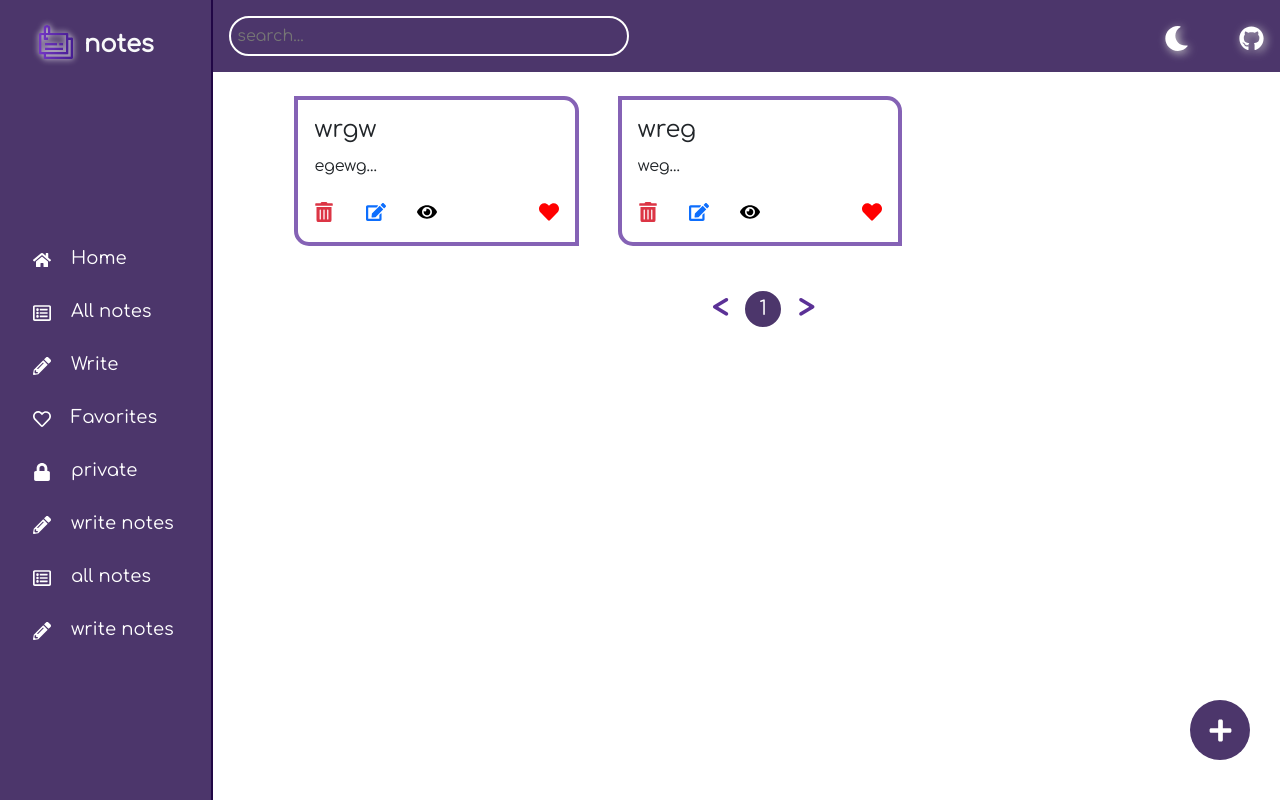
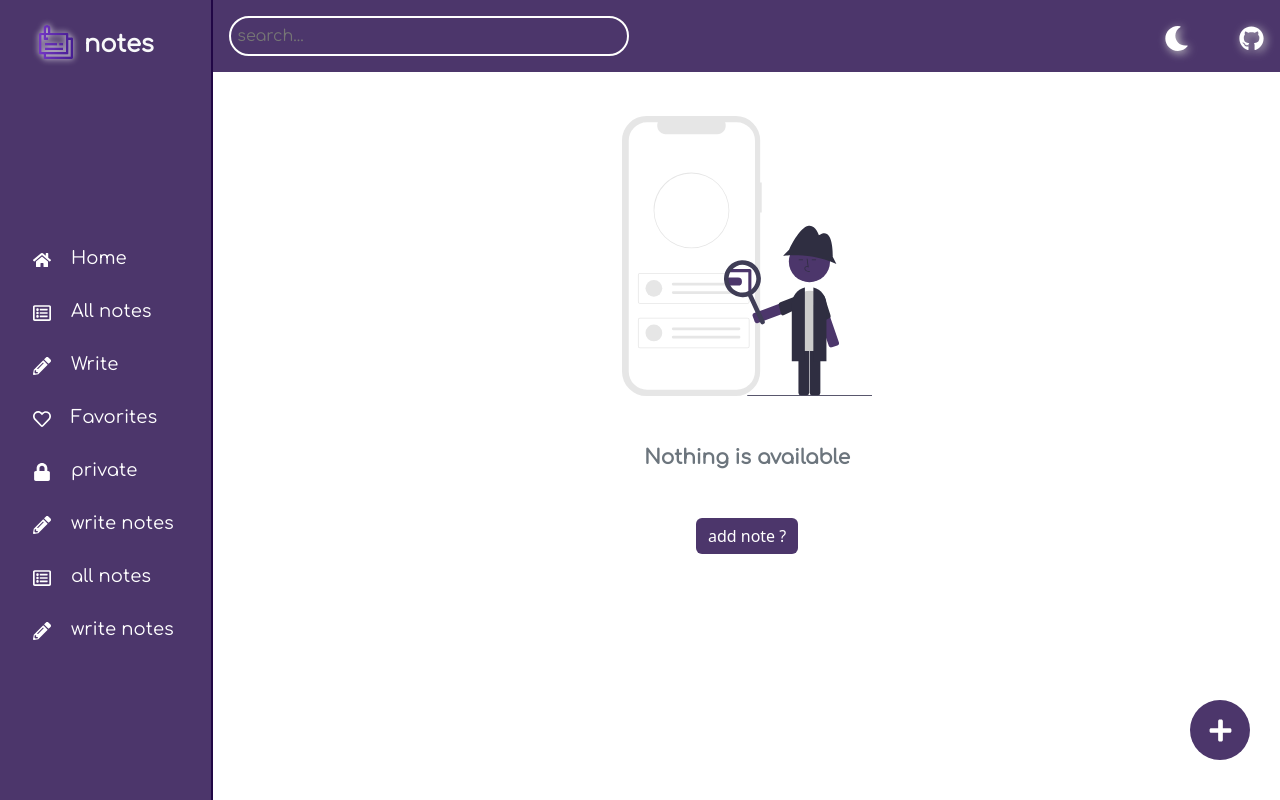
Before and after one commit to Masiha-mohammadpoor/note-app, a React (Create React App) app: page /notes in a window 1280 px wide. Built offline with nearby package versions, Linux system fonts and the light colour scheme; data requests are answered from the project's data file.

Commit message:
created nothing Notes component

```diff
--- a/data/db.json
+++ b/data/db.json
@@ -1,25 +1,3 @@
 {
-  "notes": [
-    {
-      "title": "wrgw",
-      "text": "egewg",
-      "type": "public",
-      "like": true,
-      "id": 1
-    },
-    {
-      "title": "qeFQWF",
-      "text": "QWFWQF",
-      "type": "private",
-      "like": false,
-      "id": "private1665054401646"
-    },
-    {
-      "title": "wreg",
-      "text": "weg",
-      "type": "public",
-      "like": true,
-      "id": 2
-    }
-  ]
+  "notes": []
 }
--- a/src/components/FavoriteList/FavoriteList.jsx
+++ b/src/components/FavoriteList/FavoriteList.jsx
@@ -8,7 +8,7 @@ import {Link} from "react-router-dom";
 import editData from "../../Services/editData";
 import getAllData from "../../Services/getAllData";
 import deleteData from "../../Services/deleteData";
-
+import NothingNotes from "../NothingNotes/NothingNotes";
 
 const FavoritesList = () => {
 
@@ -29,15 +29,15 @@ const FavoritesList = () => {
         getData();
     }, []);
 
-    const nothingNotes = () => {
-        return (
-            <article className={`${styles.nothingContainer} d-flex justify-content-evenly align-items-center flex-column`}>
-                <img src={nothingImg} alt="nothing"/>
-                <h5 className="text-secondary">Nothing is available</h5>
-                <Link to="/notes"><Button style={{backgroundColor:"#4c366b"}} className="border-0">Go To Note List</Button></Link>
-            </article>
-        );
-    }
+    // const nothingNotes = () => {
+    //     return (
+    //         <article className={`${styles.nothingContainer} d-flex justify-content-evenly align-items-center flex-column`}>
+    //             <img src={nothingImg} alt="nothing"/>
+    //             <h5 className="text-secondary">Nothing is available</h5>
+    //             <Link to="/notes"><Button style={{backgroundColor:"#4c366b"}} className="border-0">Go To Note List</Button></Link>
+    //         </article>
+    //     );
+    // }
 
     const likeHandler = async (noteData) => {
         try{
@@ -75,7 +75,7 @@ const FavoritesList = () => {
                 onDelete={() => deleteHandler(n.id)} />
             })
         }else if(notes.length === 0 && request !== ""){
-            return nothingNotes()
+            return <NothingNotes/>
         }else{
             return <div className={styles.loaderContainer}><InfinitySpin
                 width='200'
--- a/src/components/NoteList/NoteList.jsx
+++ b/src/components/NoteList/NoteList.jsx
@@ -5,18 +5,19 @@ import nothingImg from "../../assets/image/nothingImg.svg";
 import Button from "react-bootstrap/Button";
 import {Link} from "react-router-dom";
 import {FaPlus} from "react-icons/fa";
+import NothingNotes from "../NothingNotes/NothingNotes";
 
 const NoteList = ({notes , request , likeHandler , deleteHandler}) => {
 
-    const nothingNotes = () => {
-        return (
-            <article className={`${styles.nothingContainer} d-flex justify-content-evenly align-items-center flex-column`}>
-                <img src={nothingImg} alt="nothing"/>
-                <h5 className="text-secondary">Nothing is available</h5>
-                <Link to="/write"><Button style={{backgroundColor:"#4c366b"}} className="border-0">add note ?</Button></Link>
-            </article>
-        );
-    };
+    // const nothingNotes = () => {
+    //     return (
+    //         <article className={`${styles.nothingContainer} d-flex justify-content-evenly align-items-center flex-column`}>
+    //             <img src={nothingImg} alt="nothing"/>
+    //             <h5 className="text-secondary">Nothing is available</h5>
+    //             <Link to="/write"><Button style={{backgroundColor:"#4c366b"}} className="border-0">add note ?</Button></Link>
+    //         </article>
+    //     );
+    // };
 
 
 
@@ -34,7 +35,7 @@ const NoteList = ({notes , request , likeHandler , deleteHandler}) => {
                 onDelete={() => deleteHandler(n.id)} />
             })
         }else if(notes.length === 0 && request){
-            return nothingNotes()
+            return <NothingNotes/>
         }else{
             return <div className={styles.loaderContainer}><InfinitySpin
                 width='200'
--- a/src/components/NoteList/noteList.module.scss
+++ b/src/components/NoteList/noteList.module.scss
@@ -16,21 +16,6 @@
     margin-top:30vh;
 }
 
-.nothingContainer{
-    * {
-        margin-top:20px;
-    }
-
-    h5 {
-        font-family : comfortaa;
-        font-weight : 600;
-        margin-top:50px;
-    }
-
-    img{
-        width:250px;
-    }
-}
 
 .addBtn {
     @include wh(60px , 60px , 50%);
--- /dev/null
+++ b/src/components/NothingNotes/NothingNotes.jsx
@@ -0,0 +1,17 @@
+import styles from "./nothingNotes.module.scss";
+import {Link} from "react-router-dom";
+import Button from "react-bootstrap/Button";
+import nothingImg from "../../assets/image/nothingImg.svg";
+
+const NothingNotes = () => {
+    return (
+        <article className={`${styles.nothingContainer} d-flex justify-content-evenly align-items-center flex-column`}>
+        <img src={nothingImg} alt="nothing"/>
+        <h5 className="text-secondary">Nothing is available</h5>
+        <Link to="/write"><Button style={{backgroundColor:"#4c366b"}} className="border-0">add note ?</Button></Link>
+        </article>
+
+    );
+}
+
+export default NothingNotes;
--- /dev/null
+++ b/src/components/NothingNotes/nothingNotes.module.scss
@@ -0,0 +1,15 @@
+.nothingContainer{
+    * {
+        margin-top:20px;
+    }
+
+    h5 {
+        font-family : comfortaa;
+        font-weight : 600;
+        margin-top:50px;
+    }
+
+    img{
+        width:250px;
+    }
+}
--- a/src/components/PrivateNotes/PrivateNotes.jsx
+++ b/src/components/PrivateNotes/PrivateNotes.jsx
@@ -13,6 +13,8 @@ import getAllData from "../../Services/getAllData";
 import editData from "../../Services/editData";
 import deleteData from "../../Services/deleteData";
 import { encode, decode } from 'string-encode-decode';
+import NothingNotes from "../NothingNotes/NothingNotes";
+
 
 const PrivateNotes = () => {
 
@@ -117,16 +119,6 @@ const PrivateNotes = () => {
         )
     }
 
-    const nothingNotes = () => {
-        return (
-            <article className={`${styles.nothingContainer} d-flex justify-content-evenly align-items-center flex-column`}>
-                <img src={nothingImg} alt="nothing" />
-                <h5 className="text-secondary">Nothing is available</h5>
-                <Link to="/write"><Button style={{ backgroundColor: "#4c366b" }} className="border-0">add note ?</Button></Link>
-            </article>
-        );
-    }
-
     const deleteHandler = async (id) => {
         try {
             const filtered = notes.filter(n => n.id !== id);
@@ -205,7 +197,7 @@ const PrivateNotes = () => {
                     onDelete={() => deleteHandler(n.id)} />
             })
         } else if (notes.length === 0 && request !== "") {
-            return nothingNotes()
+            return <NothingNotes/>
         } else {
             return <div className={styles.loaderContainer}><InfinitySpin
                 width='200'
```
